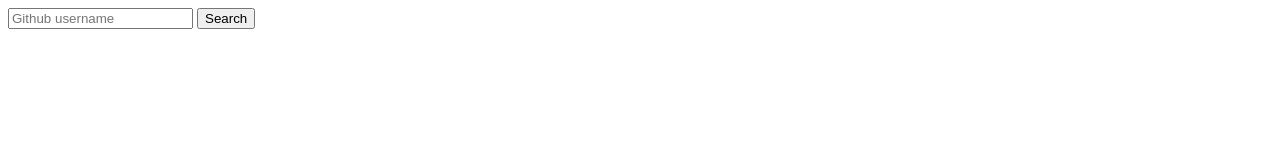
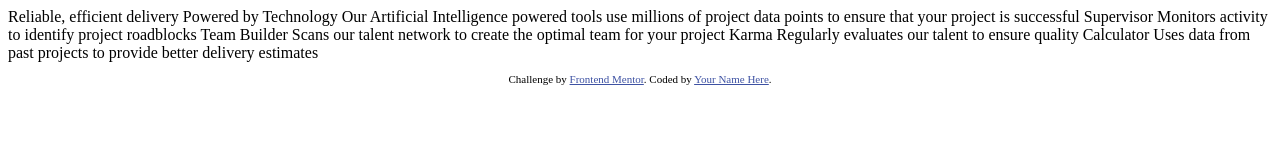
Before and after one commit to McChama/github-API-JS, a plain HTML site: page index.html in a window 1280 px wide. Drawn offline with Linux system fonts and the light colour scheme.

Commit message:
style guide added

```diff
--- a/index.html
+++ b/index.html
@@ -2,23 +2,44 @@
 <html lang="en">
 <head>
   <meta charset="UTF-8">
-  <meta http-equiv="X-UA-Compatible" content="IE=edge">
-  <meta name="viewport" content="width=device-width, initial-scale=1.0">
-  <title>Github Repos checker</title>
+  <meta name="viewport" content="width=device-width, initial-scale=1.0"> <!-- displays site properly based on user's device -->
+
+  <link rel="icon" type="image/png" sizes="32x32" href="./images/favicon-32x32.png">
+
+  <title>Frontend Mentor | Four card feature section</title>
+
+  <!-- Feel free to remove these styles or customise in your own stylesheet 👍 -->
+  <style>
+    .attribution { font-size: 11px; text-align: center; }
+    .attribution a { color: hsl(228, 45%, 44%); }
+  </style>
 </head>
 <body>
-  <div class="header">
-    <div class="profile">
 
-    </div>
-    <div class="form">
-      <input type="text" id="user" placeholder="Github username">
-      <button>Search</button>
-    </div>
-  </div>
-  <div class="content">
+  Reliable, efficient delivery
+  Powered by Technology
 
-  </div>
-  <script src="index.js"></script>
+  Our Artificial Intelligence powered tools use millions of project data points
+  to ensure that your project is successful
+
+  Supervisor
+  Monitors activity to identify project roadblocks
+
+  Team Builder
+  Scans our talent network to create the optimal team for your project
+
+  Karma
+  Regularly evaluates our talent to ensure quality
+
+  Calculator
+  Uses data from past projects to provide better delivery estimates
+
+
+  <footer>
+    <p class="attribution">
+      Challenge by <a href="https://www.frontendmentor.io?ref=challenge" target="_blank">Frontend Mentor</a>.
+      Coded by <a href="#">Your Name Here</a>.
+    </p>
+  </footer>
 </body>
 </html>
```
Also changed, not shown: design/desktop-design.jpg (added), design/desktop-preview.jpg (added), design/mobile-design.jpg (added), images/favicon-32x32.png (added), images/icon-calculator.svg (added), images/icon-karma.svg (added), images/icon-supervisor.svg (added), images/icon-team-builder.svg (added), 3 other files.
